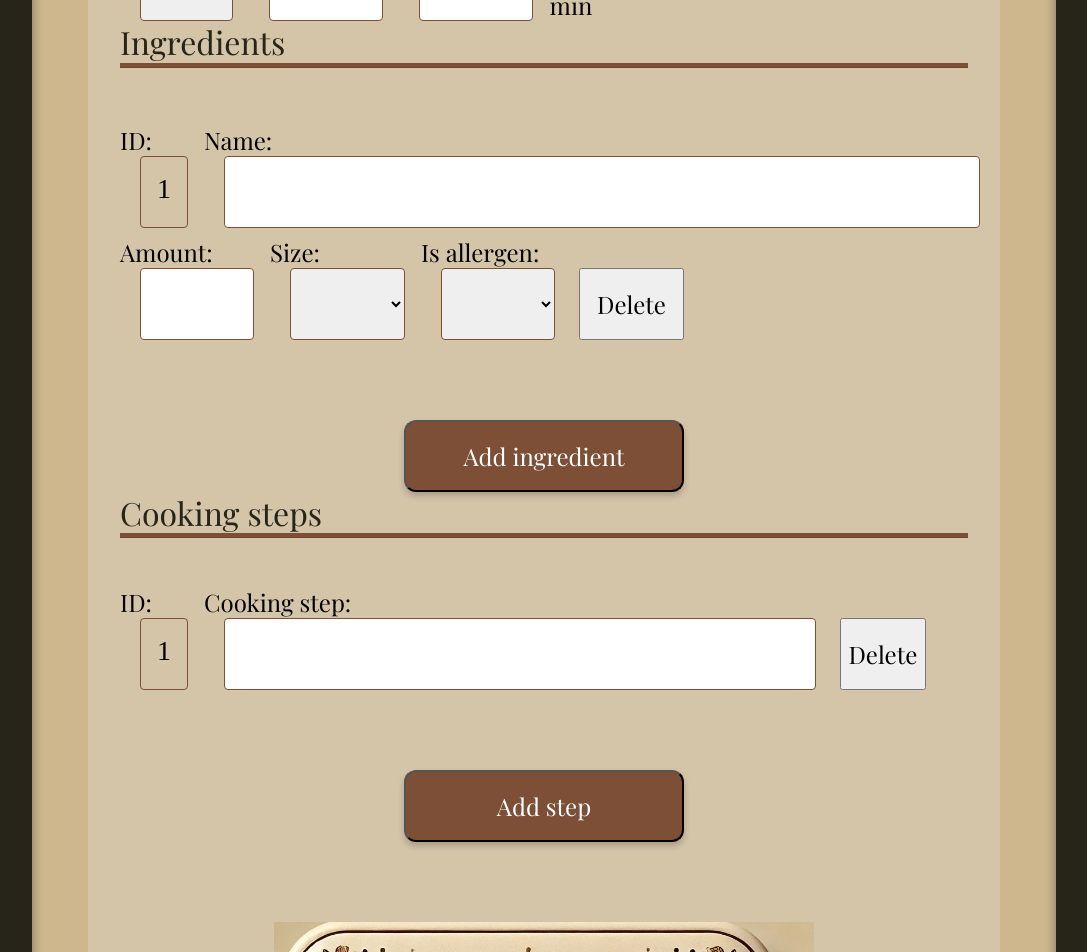
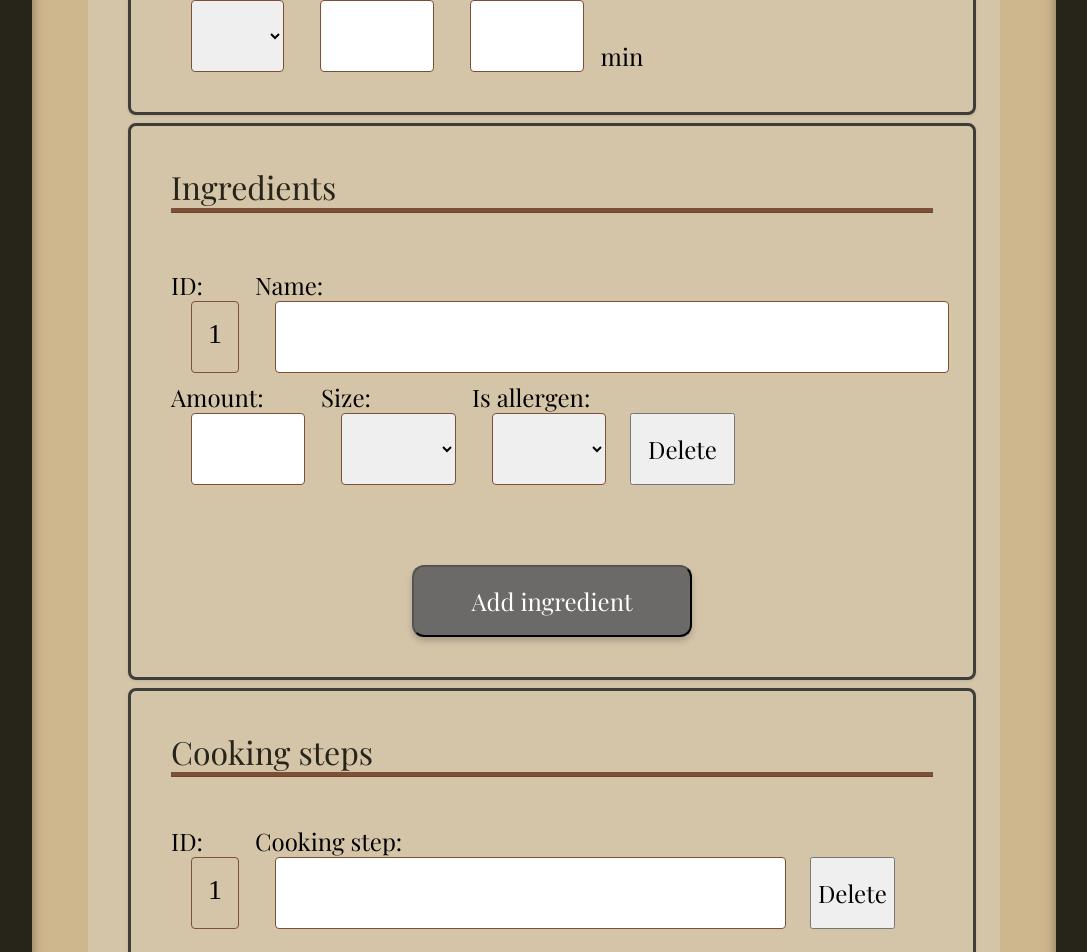
Before and after one commit to nattsnb/cook-book, a React (Vite) app: page /newRecipeForm in a window 1280 px wide. Shown: the part 1040-1992 px from the top of the page, without its empty margins (96-1183 px from the left). Built offline with nearby package versions, Linux system fonts and the light colour scheme.

Commit message:
added styledComponentContainer as shared component with name ComponentContainer. used it to build form. styled buttons in form

```diff
--- a/src/components/RecipeCard/infoBox.tsx
+++ b/src/components/RecipeCard/InfoBox.tsx
@@ -1,7 +1,6 @@
 import {
   StyledAllergensContainer,
   StyledAllergensTypography,
-  StyledComponentContainer,
   StyledCircularButton,
   StyledInfoBoxWrapper,
   StyledSmallDivider,
@@ -17,6 +16,7 @@ import { Ingredient } from "../../shared/types/Ingredient.ts";
 import React, { forwardRef } from "react";
 import { CATEGORIES } from "../../constans/categories.ts";
 import { Link, Typography } from "@mui/material";
+import { ComponentContainer } from "../../shared/components/ComponentContainer.tsx";
 
 interface RecipeInfoBoxProps {
   recipe: Recipe;
@@ -37,9 +37,7 @@ export const InfoBox = forwardRef<HTMLDivElement, RecipeInfoBoxProps>(
     const categoryName: string = category ? category.alt : "Unknown Category";
 
     return (
-      <StyledComponentContainer
-        ref={infoRef as React.RefObject<HTMLDivElement>}
-      >
+      <ComponentContainer ref={infoRef as React.RefObject<HTMLDivElement>}>
         <StyledInfoBoxWrapper>
           <Link>
             <LinkContentContainer>
@@ -78,7 +76,7 @@ export const InfoBox = forwardRef<HTMLDivElement, RecipeInfoBoxProps>(
             </ButtonAndLabelContainer>
           </StyledCircularButtonsContainer>
         </StyledRowOfCircularButtonsContainer>
-      </StyledComponentContainer>
+      </ComponentContainer>
     );
   },
 );
--- a/src/components/RecipeCard/Ingredients.tsx
+++ b/src/components/RecipeCard/Ingredients.tsx
@@ -1,12 +1,9 @@
 import { Recipe } from "../../shared/types/Recipe.ts";
 import React, { forwardRef } from "react";
 import { Typography } from "@mui/material";
-import {
-  StyledComponentContainer,
-  StyledEntryContainer,
-  StyledDivider,
-} from "./RecipeCard.styled.tsx";
+import { StyledEntryContainer, StyledDivider } from "./RecipeCard.styled.tsx";
 import pluralize from "pluralize";
+import { ComponentContainer } from "../../shared/components/ComponentContainer.tsx";
 
 interface IngredientsProps {
   recipe: Recipe;
@@ -28,7 +25,7 @@ export const Ingredients = forwardRef<HTMLDivElement, IngredientsProps>(
       }
     });
     return (
-      <StyledComponentContainer
+      <ComponentContainer
         ref={ingredientsRef as React.RefObject<HTMLDivElement>}
       >
         <Typography variant="h3">Ingredients</Typography>
@@ -40,7 +37,7 @@ export const Ingredients = forwardRef<HTMLDivElement, IngredientsProps>(
             </StyledEntryContainer>
           );
         })}
-      </StyledComponentContainer>
+      </ComponentContainer>
     );
   },
 );
--- a/src/components/RecipeCard/RecipeCard.styled.tsx
+++ b/src/components/RecipeCard/RecipeCard.styled.tsx
@@ -81,27 +81,6 @@ export const StyledBodyContainer = styled("div")`
   ${({ theme }) => theme.breakpoints.down("md")} {
     flex-direction: column;
     align-items: center;
-  }
-`;
-
-export const StyledComponentContainer = styled("div")`
-  width: 100%;
-  height: inherit;
-  padding: ${({ theme }) => theme.spacing(2)};
-  box-sizing: border-box;
-  border: 3px solid;
-  border-color: ${({ theme }) => theme.palette.primary.main};
-  box-shadow: 0 1px 3px rgba(0, 0, 0, 0.1);
-  border-radius: 8px;
-
-  margin: ${({ theme }) => theme.spacing(2)};
-  padding: ${({ theme }) => theme.spacing(10)};
-  ${({ theme }) => theme.breakpoints.down("md")} {
-    margin: ${({ theme }) => theme.spacing(2)} 0;
-    padding: ${({ theme }) => theme.spacing(7)};
-  }
-  ${({ theme }) => theme.breakpoints.down("sm")} {
-    padding: ${({ theme }) => theme.spacing(5)};
   }
 `;
 
--- a/src/components/RecipeCard/Steps.tsx
+++ b/src/components/RecipeCard/Steps.tsx
@@ -1,11 +1,8 @@
 import { Recipe } from "../../shared/types/Recipe.ts";
 import React, { forwardRef } from "react";
 import { Typography } from "@mui/material";
-import {
-  StyledComponentContainer,
-  StyledEntryContainer,
-  StyledDivider,
-} from "./RecipeCard.styled.tsx";
+import { StyledEntryContainer, StyledDivider } from "./RecipeCard.styled.tsx";
+import { ComponentContainer } from "../../shared/components/ComponentContainer.tsx";
 
 interface StepsProps {
   recipe: Recipe;
@@ -14,9 +11,7 @@ interface StepsProps {
 export const Steps = forwardRef<HTMLDivElement, StepsProps>(
   ({ recipe }, stepsRef) => {
     return (
-      <StyledComponentContainer
-        ref={stepsRef as React.RefObject<HTMLDivElement>}
-      >
+      <ComponentContainer ref={stepsRef as React.RefObject<HTMLDivElement>}>
         <Typography variant="h3">Cooking steps</Typography>
         <StyledDivider />
         {recipe.cookingSteps.map((step, index) => {
@@ -26,7 +21,7 @@ export const Steps = forwardRef<HTMLDivElement, StepsProps>(
             </StyledEntryContainer>
           );
         })}
-      </StyledComponentContainer>
+      </ComponentContainer>
     );
   },
 );
--- a/src/components/RecipeCard/index.tsx
+++ b/src/components/RecipeCard/index.tsx
@@ -1,4 +1,4 @@
-import { InfoBox } from "./infoBox.tsx";
+import { InfoBox } from "./InfoBox.tsx";
 import { Recipe } from "../../shared/types/Recipe.ts";
 import { useRef } from "react";
 import { NavigationButtons } from "../NavigationButons";
--- a/src/components/RecipeForm/RecipeForm.styled.tsx
+++ b/src/components/RecipeForm/RecipeForm.styled.tsx
@@ -243,7 +243,7 @@ export const StyledIngredientEntry = styled("div")`
 export const StyledAddButton = styled("button")`
   width: 280px;
   color: ${({ theme }) => theme.palette.secondary.contrastText};
-  background-color: ${({ theme }) => theme.palette.secondary.dark};
+  background-color: ${({ theme }) => theme.palette.primary.light};
   border-radius: ${({ theme }) => theme.spacing(3)};
   box-shadow: 0 4px 6px rgba(0, 0, 0, 0.2);
   ${({ theme }) => theme.breakpoints.down("lg")} {
--- a/src/components/RecipeForm/index.tsx
+++ b/src/components/RecipeForm/index.tsx
@@ -30,6 +30,7 @@ import { RecipeContextType } from "../../shared/types/RecipeContextType.ts";
 import { RecipeContext } from "../../App.tsx";
 import { Ingredient } from "../../shared/types/Ingredient.ts";
 import { Step } from "../../shared/types/Step.ts";
+import { ComponentContainer } from "../../shared/components/ComponentContainer.tsx";
 
 const UNITS: string[] = ["ml", "l", "g", "kg", "tsp", "tbsp", "cup", "each"];
 
@@ -146,6 +147,7 @@ export function RecipeForm() {
         <StyledTitleButtonImage />
       </BottomMarginCentralContainer>
       <StyledForm onSubmit={handleSubmit(handleRecipeFormSubmit)}>
+        <ComponentContainer>
           <StyledFormLineContainer>
             <StyledLabelAndNumberInputContainer>
               <label>ID:</label>
@@ -195,7 +197,8 @@ export function RecipeForm() {
             </StyledLabelAndNumberInputContainer>
             <label>min</label>
           </StyledFormLineWrapContainer>
-        <section>
+        </ComponentContainer>
+        <ComponentContainer>
           <Typography variant="h3">Ingredients</Typography>
           <StyledDivider />
           {ingredientFields.map((ingredientField, index) => {
@@ -269,8 +272,8 @@ export function RecipeForm() {
               Add ingredient
             </StyledAddButton>
           </CentralContainer>
-        </section>
-        <section>
+        </ComponentContainer>
+        <ComponentContainer>
           <Typography variant="h3">Cooking steps</Typography>
           <StyledDivider />
           {stepFields.map((stepField, index) => {
@@ -308,7 +311,7 @@ export function RecipeForm() {
               Add step
             </StyledAddButton>
           </TopMarginCentralContainer>
-        </section>
+        </ComponentContainer>
         <TopMarginCentralContainer>
           <StyledSubmitButton type="submit">
             <img />
--- /dev/null
+++ b/src/shared/components/ComponentContainer.tsx
@@ -0,0 +1,22 @@
+import { styled } from "@mui/material";
+
+export const ComponentContainer = styled("div")`
+  width: 100%;
+  height: inherit;
+  padding: ${({ theme }) => theme.spacing(2)};
+  box-sizing: border-box;
+  border: 3px solid;
+  border-color: ${({ theme }) => theme.palette.primary.main};
+  box-shadow: 0 1px 3px rgba(0, 0, 0, 0.1);
+  border-radius: 8px;
+
+  margin: ${({ theme }) => theme.spacing(2)};
+  padding: ${({ theme }) => theme.spacing(10)};
+  ${({ theme }) => theme.breakpoints.down("md")} {
+    margin: ${({ theme }) => theme.spacing(2)} 0;
+    padding: ${({ theme }) => theme.spacing(7)};
+  }
+  ${({ theme }) => theme.breakpoints.down("sm")} {
+    padding: ${({ theme }) => theme.spacing(5)};
+  }
+`;
```
Lines whose indentation alone changed are shown as unchanged.
